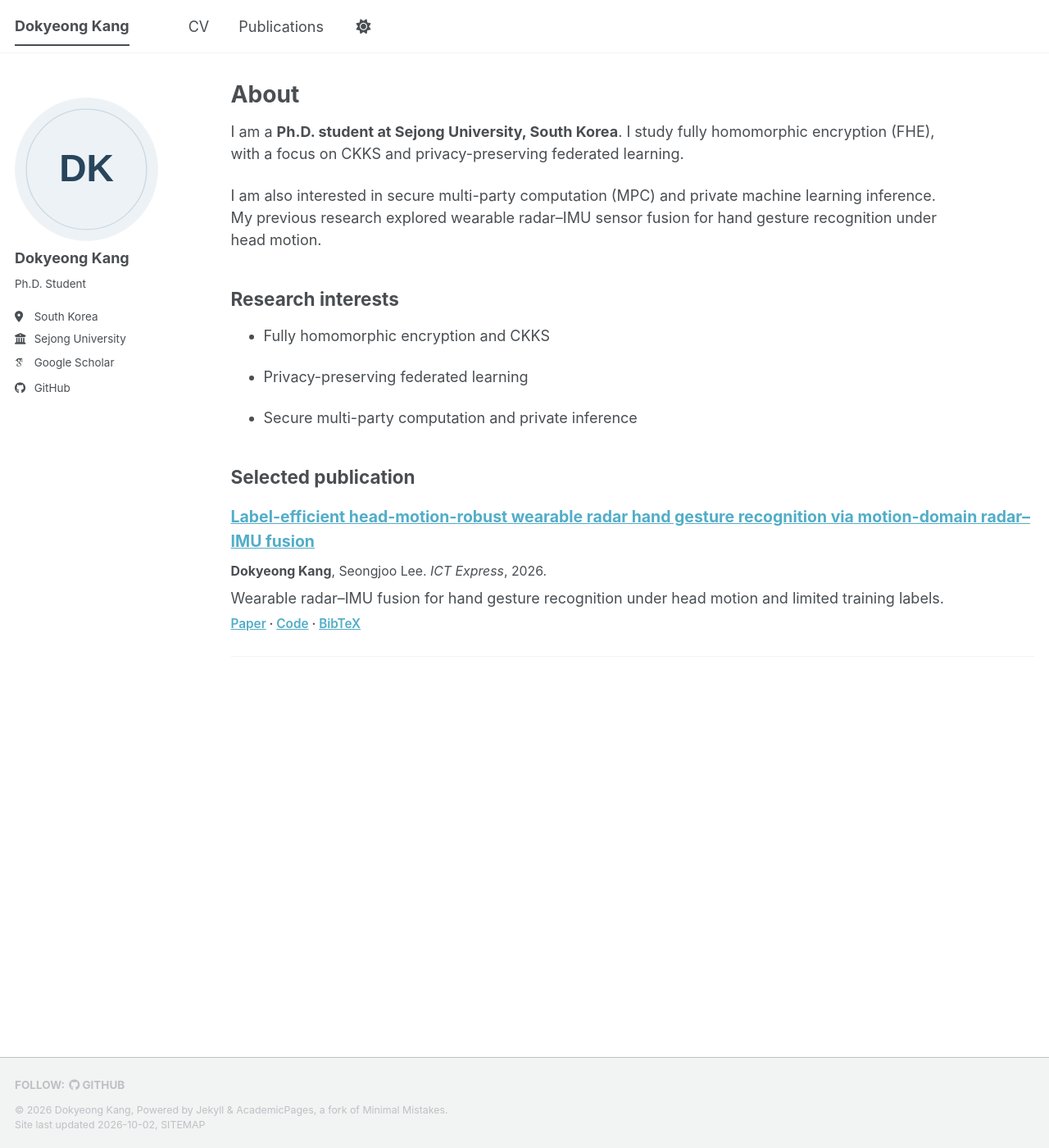
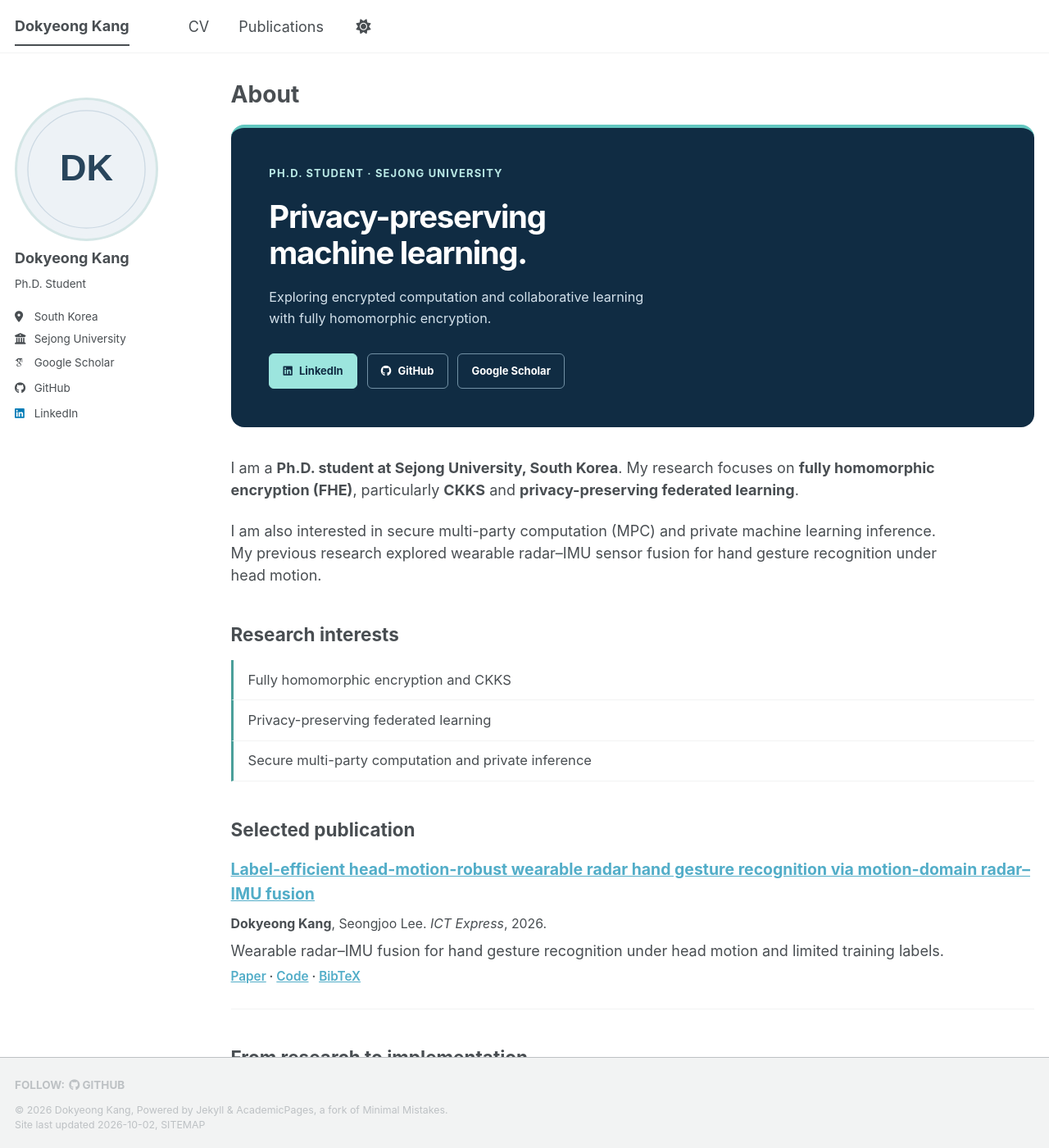
Before and after one commit to Hidogyeong/Hidogyeong.github.io, a Jekyll site: the page built from _pages/about.md, in a window 1280 px wide and 1400 px high. Shown: the whole window at 82% size. Built offline with Jekyll 4.4.1, drawn with Linux system fonts in a browser that asks for light colours; some web fonts are replaced; a script that is not in the unit is left out; some of the changed text lies outside the part shown.

Commit message:
Refresh research profile design and connect LinkedIn

```diff
--- a/_config.yml
+++ b/_config.yml
@@ -17,6 +17,7 @@ author:
   employer: Sejong University
   googlescholar: https://scholar.google.com/citations?user=8SUaCMkAAAAJ&hl=en
   github: Hidogyeong
+  linkedin: dokyeong-kang-ba3b09437/
 breadcrumbs: false
 words_per_minute: 160
 future: false
--- a/_pages/about.md
+++ b/_pages/about.md
@@ -5,17 +5,46 @@ permalink: /
 author_profile: true
 ---
 
-I am a **Ph.D. student at Sejong University, South Korea**. I study fully homomorphic encryption (FHE), with a focus on CKKS and privacy-preserving federated learning.
+<section class="research-hero" aria-label="Research overview">
+  <p class="research-eyebrow">Ph.D. Student · Sejong University</p>
+  <h2>Privacy-preserving<br>machine learning.</h2>
+  <p class="research-lead">Exploring encrypted computation and collaborative learning with fully homomorphic encryption.</p>
+  <div class="profile-actions">
+    <a class="profile-action profile-action--primary" href="https://www.linkedin.com/in/dokyeong-kang-ba3b09437/"><i class="fab fa-linkedin" aria-hidden="true"></i> LinkedIn</a>
+    <a class="profile-action" href="https://github.com/Hidogyeong"><i class="fab fa-github" aria-hidden="true"></i> GitHub</a>
+    <a class="profile-action" href="https://scholar.google.com/citations?user=8SUaCMkAAAAJ&amp;hl=en">Google Scholar</a>
+  </div>
+</section>
+
+I am a **Ph.D. student at Sejong University, South Korea**. My research focuses on **fully homomorphic encryption (FHE)**, particularly **CKKS** and **privacy-preserving federated learning**.
 
 I am also interested in secure multi-party computation (MPC) and private machine learning inference. My previous research explored wearable radar–IMU sensor fusion for hand gesture recognition under head motion.
 
 ## Research interests
 
+<ul class="research-topics">
 {% for interest in site.data.cv.interests %}
-- {{ interest }}
+  <li>{{ interest }}</li>
 {% endfor %}
+</ul>
 
 ## Selected publication
 
 {% assign paper = site.data.publications | first %}
 {% include publication-entry.html paper=paper %}
+
+## From research to implementation
+
+<div class="research-work">
+  <div>
+    <h3>Encrypted learning</h3>
+    <p>CKKS-based federated learning experiments with <strong>Python, PyTorch, C++, and OpenFHE</strong>.</p>
+  </div>
+  <div>
+    <h3>Wearable sensing</h3>
+    <p>Radar–IMU fusion for gesture recognition under head motion, from data processing to model training and evaluation.</p>
+    <a href="https://github.com/Hidogyeong/Label-efficient-head-motion-robust-wearable-radar-HGR-via-motion-domain-radar-IMU-fusion">Explore research code &rarr;</a>
+  </div>
+</div>
+
+<p class="profile-contact">Find my research background in my <a href="{{ '/cv/' | relative_url }}">CV</a>, or connect with me on <a href="https://www.linkedin.com/in/dokyeong-kang-ba3b09437/">LinkedIn</a>.</p>
--- a/assets/css/profile.css
+++ b/assets/css/profile.css
@@ -6,3 +6,80 @@
 .archive > p { max-width: 76ch; }
 .author__avatar img { background: #edf2f6; }
 @media print { .masthead, .sidebar, .page__footer, .publication-links { display: none !important; } .archive { width: 100% !important; padding: 0 !important; } #main { padding: 0; max-width: none; } a { color: inherit !important; } }
+
+/* Research profile: shared navy and teal identity, with theme-aware content. */
+.research-hero {
+  margin: 1.25rem 0 2rem;
+  padding: clamp(1.4rem, 4vw, 2.6rem);
+  border-radius: 16px;
+  background: #102c43;
+  color: #ffffff;
+  border-top: 4px solid #62c7c0;
+}
+.research-hero .research-eyebrow {
+  margin: 0 0 1.1rem;
+  color: #b9e8e5;
+  font-size: .72em;
+  font-weight: 700;
+  letter-spacing: .09em;
+  text-transform: uppercase;
+}
+.research-hero h2 {
+  margin: 0 0 1rem;
+  padding: 0;
+  border: 0;
+  color: #ffffff;
+  font-size: clamp(1.65rem, 3vw, 2.4rem);
+  line-height: 1.16;
+  letter-spacing: -.035em;
+}
+.research-hero .research-lead {
+  max-width: 48ch;
+  margin: 0 0 1.6rem;
+  color: #d3e1eb;
+  font-size: .9em;
+  line-height: 1.65;
+}
+.profile-actions { display: flex; flex-wrap: wrap; gap: .65rem; }
+.research-hero a.profile-action {
+  display: inline-flex;
+  align-items: center;
+  gap: .45rem;
+  padding: .6rem .9rem;
+  border: 1px solid #7291a5;
+  border-radius: 6px;
+  color: #ffffff;
+  font-size: .72em;
+  font-weight: 700;
+  text-decoration: none;
+}
+.research-hero a.profile-action--primary {
+  color: #102c43;
+  background: #9ce5de;
+  border-color: #9ce5de;
+}
+.research-hero a.profile-action:hover { background: #21465e; color: #ffffff; }
+.research-hero a.profile-action:focus-visible { outline: 3px solid #ffffff; outline-offset: 3px; }
+.research-topics { padding: 0; list-style: none; }
+.research-topics li {
+  padding: .65rem 0 .65rem 1rem;
+  margin: 0;
+  border-left: 3px solid #4a9f9a;
+  border-bottom: 1px solid var(--global-border-color);
+  font-size: .92em;
+}
+.research-work { display: grid; grid-template-columns: repeat(2, minmax(0, 1fr)); gap: 1.5rem; }
+.research-work > div { padding-top: .8rem; border-top: 2px solid #4a9f9a; }
+.research-work h3 { margin: .35rem 0 .65rem; font-size: 1em; }
+.research-work p, .research-work a { font-size: .85em; line-height: 1.65; }
+.profile-contact { margin-top: 2rem; padding-top: 1rem; border-top: 1px solid var(--global-border-color); font-size: .85em; }
+.author__avatar img { border: 3px solid #d4e6e6; }
+@media (max-width: 600px) {
+  .research-work { grid-template-columns: 1fr; gap: 1rem; }
+  .research-hero { padding: 1.3rem; border-radius: 10px; }
+}
+@media print {
+  .research-hero { background: none; color: #111; border: 1px solid #777; }
+  .research-hero h2, .research-hero .research-eyebrow, .research-hero .research-lead { color: #111; }
+  .profile-actions { display: none; }
+}
```
Also changed, not shown: images/research-banner.svg (added).
